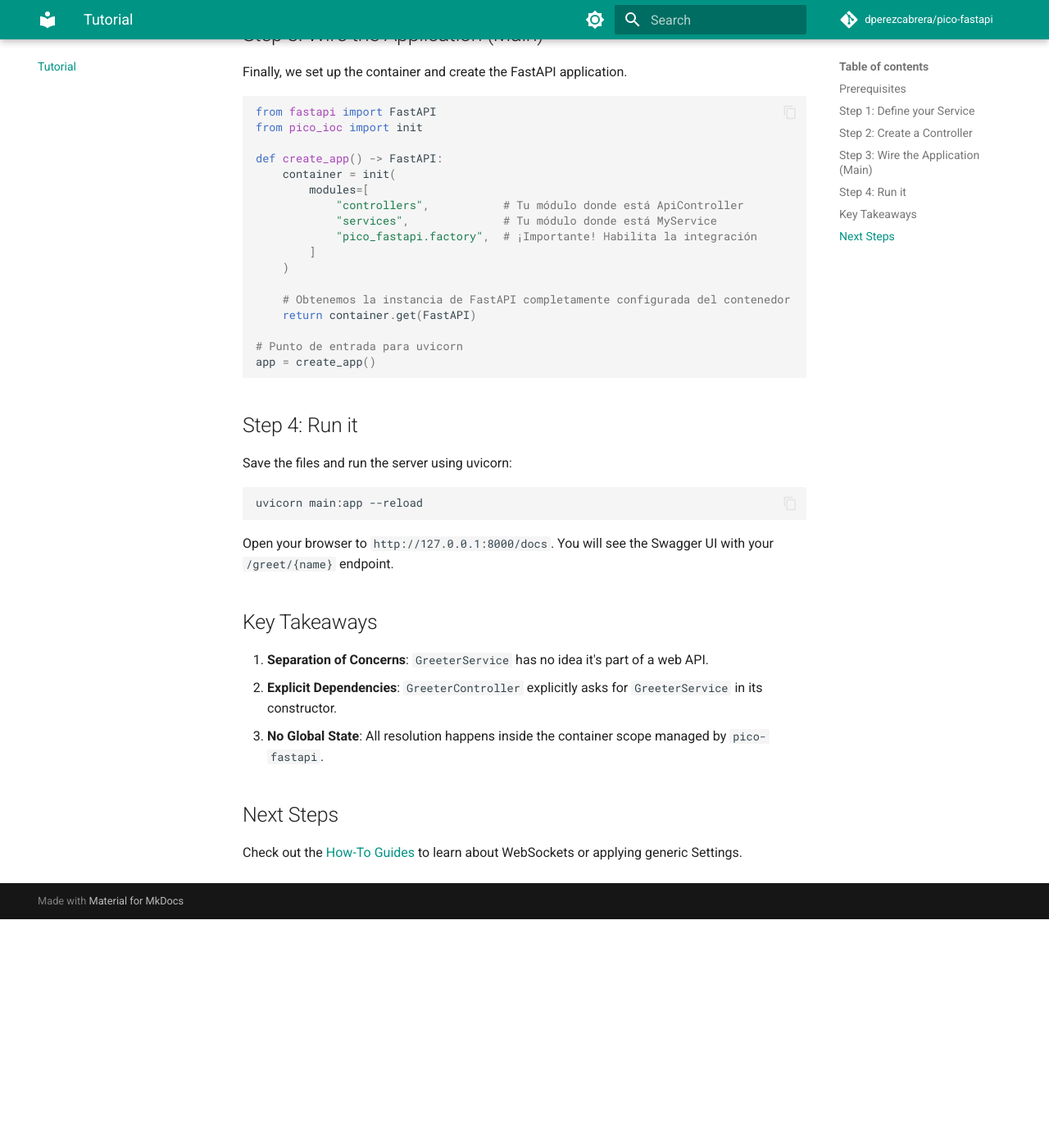
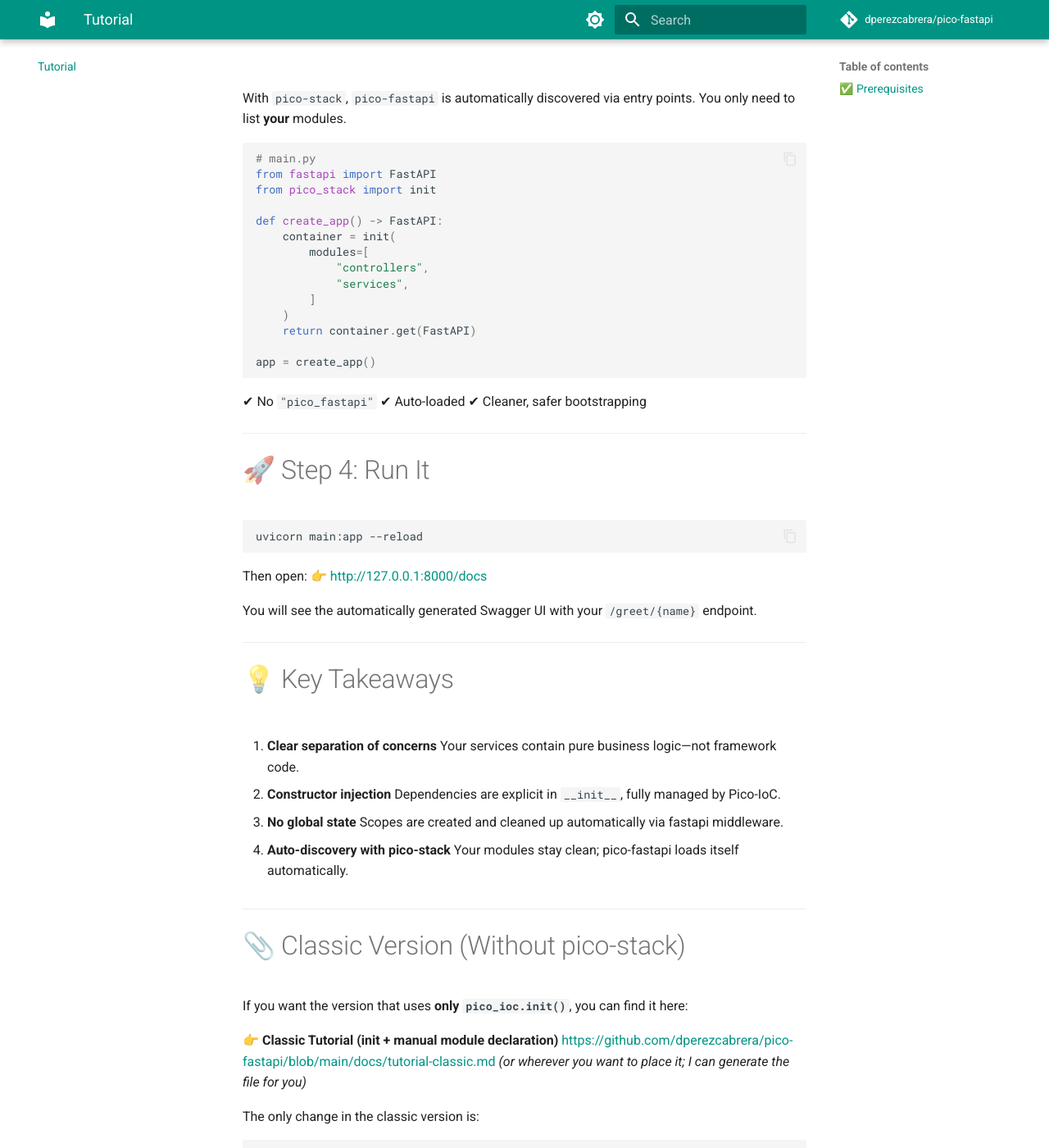
Before and after one commit to dperezcabrera/pico-fastapi, an MkDocs documentation site: the page built from docs/tutorial.md, in a window 1280 px wide and 1400 px high, scrolled down 1278 px. Shown: the whole window at 82% size. Built offline with MkDocs 1.6.1 and Material for MkDocs 9.7.7, drawn with Linux system fonts in a browser that asks for light colours; comment, search, counter and statistics services are not loaded; before the commit the page ends 2399 px from its top, so only the background shows below that; some of the changed text lies outside the part shown.

Commit message:
docs(tutorial): update to pico-stack auto-discovery and add link to classic version

````diff
--- a/docs/tutorial.md
+++ b/docs/tutorial.md
@@ -1,19 +1,24 @@
-# Tutorial: Your First API in 5 Minutes
+# 📘 Tutorial: Your First API in 5 Minutes
 
-In this tutorial, we will build a simple "Greeting API" using `pico-fastapi`. You will learn how to define services, create controllers, and wire everything together using the container.
+In this tutorial, we will build a simple “Greeting API” using `pico-fastapi`.
+You will learn how to define services, create controllers, and wire everything together using the container.
 
-## Prerequisites
+> 💡 **Recommended:** Use `pico-stack` for auto-discovery and zero-config bootstrapping.
+> If you are not using `pico-stack`, see the **Classic Version (without pico-stack)** linked below.
 
-- Python 3.10+
-- `fastapi`, `uvicorn`, and `pico-ioc` installed.
+---
+
+## ✅ Prerequisites
+
+Install all required packages:
 
 ```bash
-pip install fastapi uvicorn pico-ioc pico-fastapi
+pip install fastapi uvicorn pico-ioc pico-fastapi pico-stack
 ```
 
-## Step 1: Define your Service
+---
 
-First, let's create a pure Python class that contains our business logic. Note that it knows nothing about HTTP or FastAPI.
+# 🚀 Step 1: Define your Service
 
 ```python
 # services.py
@@ -25,9 +30,9 @@
         return f"Hello, {name}! Welcome to pico-fastapi."
 ```
 
-## Step 2: Create a Controller
+---
 
-Now, we create a controller to expose this logic via HTTP. Controllers are also components, but they use the `@controller` decorator.
+# 🚀 Step 2: Create a Controller
 
 ```python
 # controllers.py
@@ -36,58 +41,90 @@
 
 @controller(prefix="/greet")
 class GreeterController:
-    # Dependency Injection happens here in __init__
     def __init__(self, service: GreeterService):
         self.service = service
 
     @get("/{name}")
     async def say_hello(self, name: str):
-        # Use the injected service
-        message = self.service.greet(name)
-        return {"message": message}
+        return {"message": self.service.greet(name)}
 ```
 
-## Step 3: Wire the Application (Main)
+---
 
-Finally, we set up the container and create the FastAPI application.
+# 🚀 Step 3: Wire the Application (Using pico-stack)
+
+With `pico-stack`, `pico-fastapi` is automatically discovered via entry points.
+You only need to list **your** modules.
 
 ```python
+# main.py
 from fastapi import FastAPI
-from pico_ioc import init
+from pico_stack import init
 
 def create_app() -> FastAPI:
     container = init(
         modules=[
-            "controllers",           # Tu módulo donde está ApiController
-            "services",              # Tu módulo donde está MyService
-            "pico_fastapi.factory",  # ¡Importante! Habilita la integración
+            "controllers",
+            "services",
         ]
     )
-
-    # Obtenemos la instancia de FastAPI completamente configurada del contenedor
     return container.get(FastAPI)
 
-# Punto de entrada para uvicorn
 app = create_app()
-
 ```
 
-## Step 4: Run it
+✔ No `"pico_fastapi"`
+✔ Auto-loaded
+✔ Cleaner, safer bootstrapping
 
-Save the files and run the server using uvicorn:
+---
+
+# 🚀 Step 4: Run It
 
 ```bash
 uvicorn main:app --reload
 ```
 
-Open your browser to `http://127.0.0.1:8000/docs`. You will see the Swagger UI with your `/greet/{name}` endpoint.
+Then open:
+👉 [http://127.0.0.1:8000/docs](http://127.0.0.1:8000/docs)
 
-## Key Takeaways
+You will see the automatically generated Swagger UI with your `/greet/{name}` endpoint.
 
-1.  **Separation of Concerns**: `GreeterService` has no idea it's part of a web API.
-2.  **Explicit Dependencies**: `GreeterController` explicitly asks for `GreeterService` in its constructor.
-3.  **No Global State**: All resolution happens inside the container scope managed by `pico-fastapi`.
+---
 
-## Next Steps
+# 💡 Key Takeaways
 
-Check out the [How-To Guides](how-to/index.md) to learn about WebSockets or applying generic Settings.
+1. **Clear separation of concerns**
+   Your services contain pure business logic—not framework code.
+
+2. **Constructor injection**
+   Dependencies are explicit in `__init__`, fully managed by Pico-IoC.
+
+3. **No global state**
+   Scopes are created and cleaned up automatically via fastapi middleware.
+
+4. **Auto-discovery with pico-stack**
+   Your modules stay clean; pico-fastapi loads itself automatically.
+
+---
+
+# 📎 Classic Version (Without pico-stack)
+
+If you want the version that uses **only `pico_ioc.init()`**,
+you can find it here:
+
+👉 **Classic Tutorial (init + manual module declaration)**
+[https://github.com/dperezcabrera/pico-fastapi/blob/main/docs/tutorial-classic.md](https://github.com/dperezcabrera/pico-fastapi/blob/main/docs/tutorial-classic.md)
+*(or wherever you want to place it; I can generate the file for you)*
+
+The only change in the classic version is:
+
+```python
+container = init(
+    modules=[
+        "controllers",
+        "services",
+        "pico_fastapi",   # Required only without pico-stack
+    ]
+)
+```
````
Also changed, not shown: CHANGELOG.md (+15 -0 lines), README.md (+49 -1 lines), pyproject.toml (+5 -2 lines).
